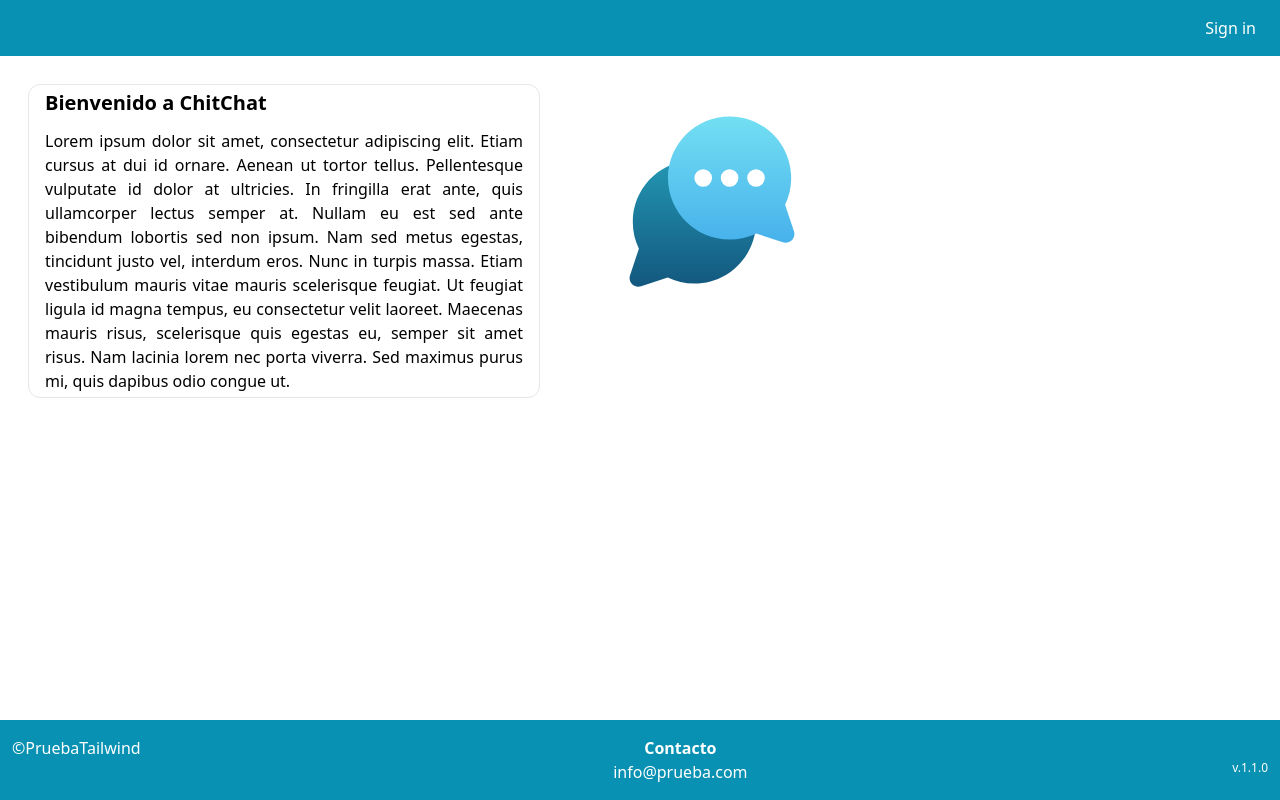
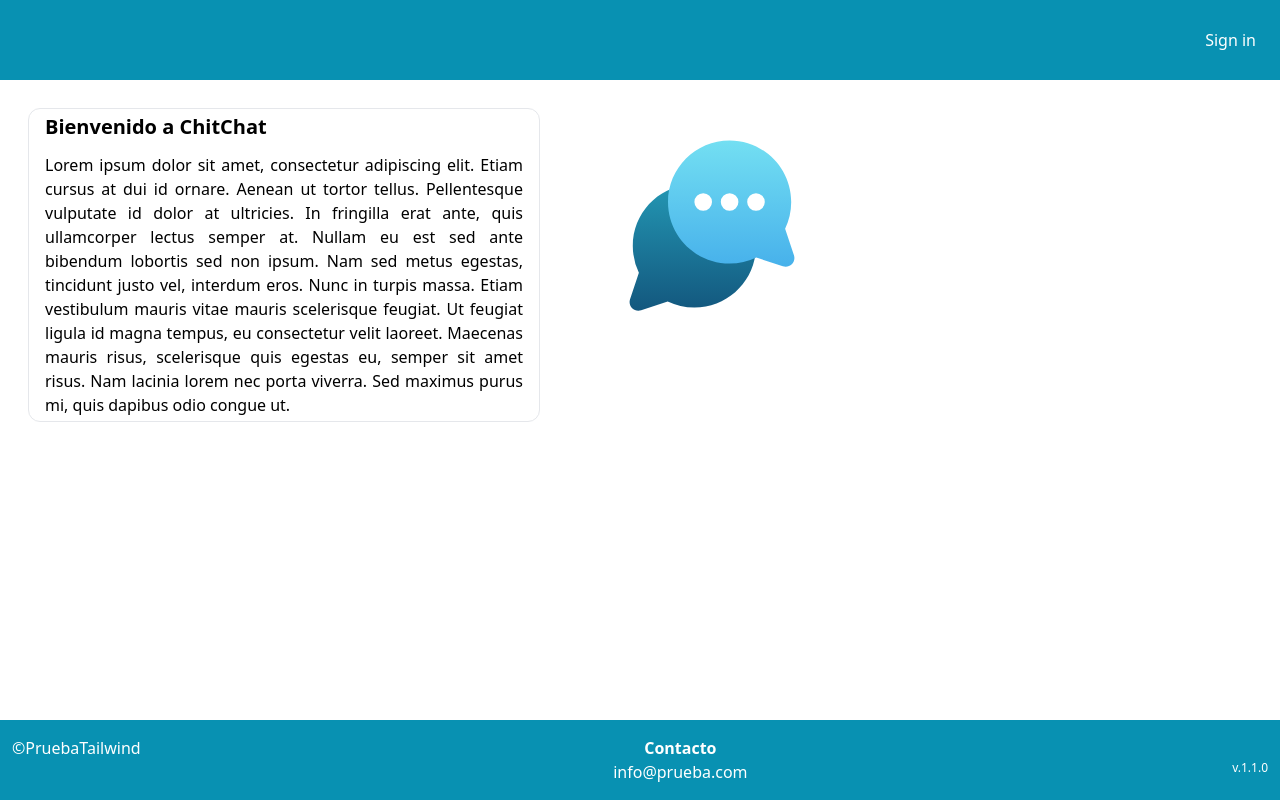
Before and after one commit to 014t2/Tailwind, a plain HTML site: page index.html in a window 1280 px wide. Drawn offline with nearby package versions, Linux system fonts and the light colour scheme.

Commit message:
Cambios en el high del header

```diff
--- a/index.html
+++ b/index.html
@@ -8,7 +8,7 @@
   </head>
   <body>
     <!--Header-->
-    <header class="bg-cyan-600 w-full h-14 text-right text-white flex items-center">
+    <header class="bg-cyan-600 w-full h-20 text-right text-white flex items-center">
       <nav class="ml-auto flex flex-row">
         <a class="mr-6 hover:underline" href="profile.html">Sign in</a>
       </nav>
```
